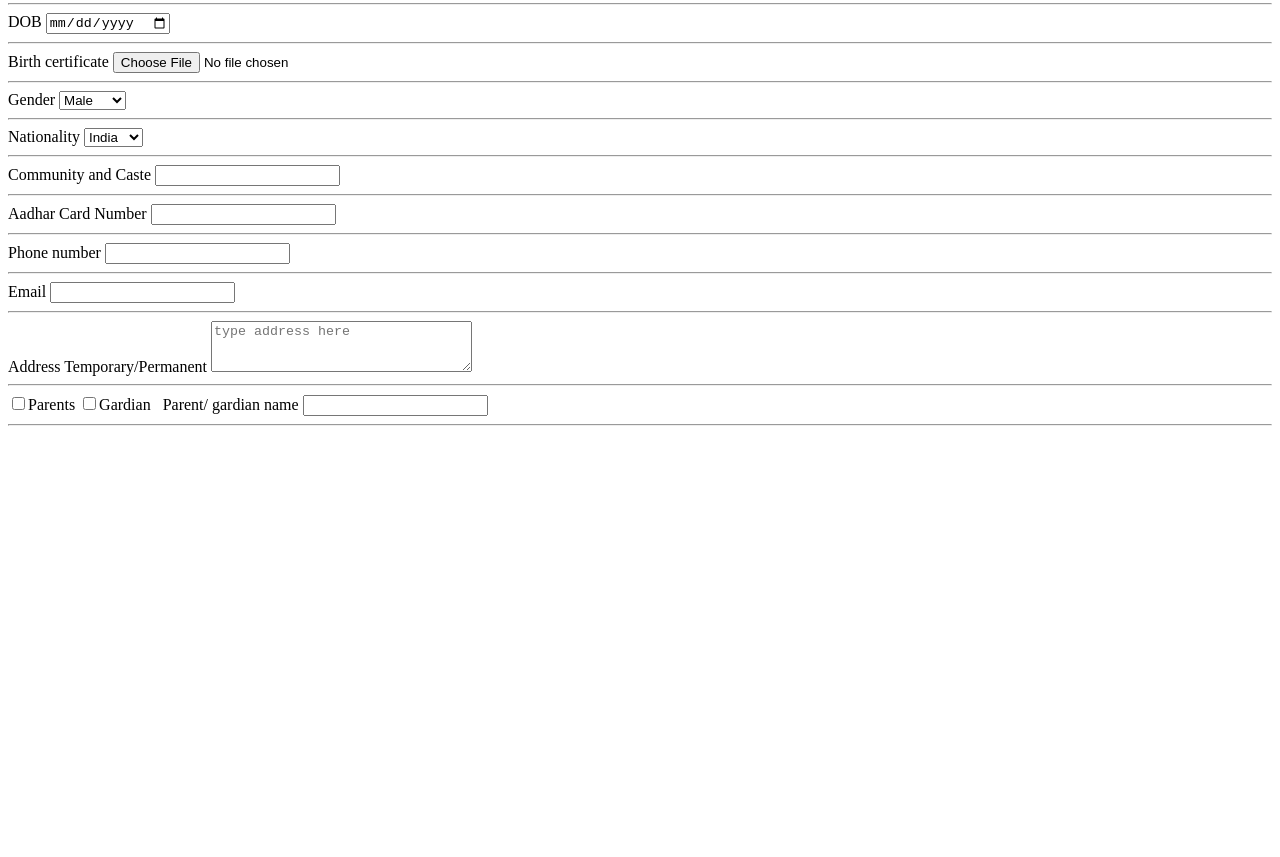
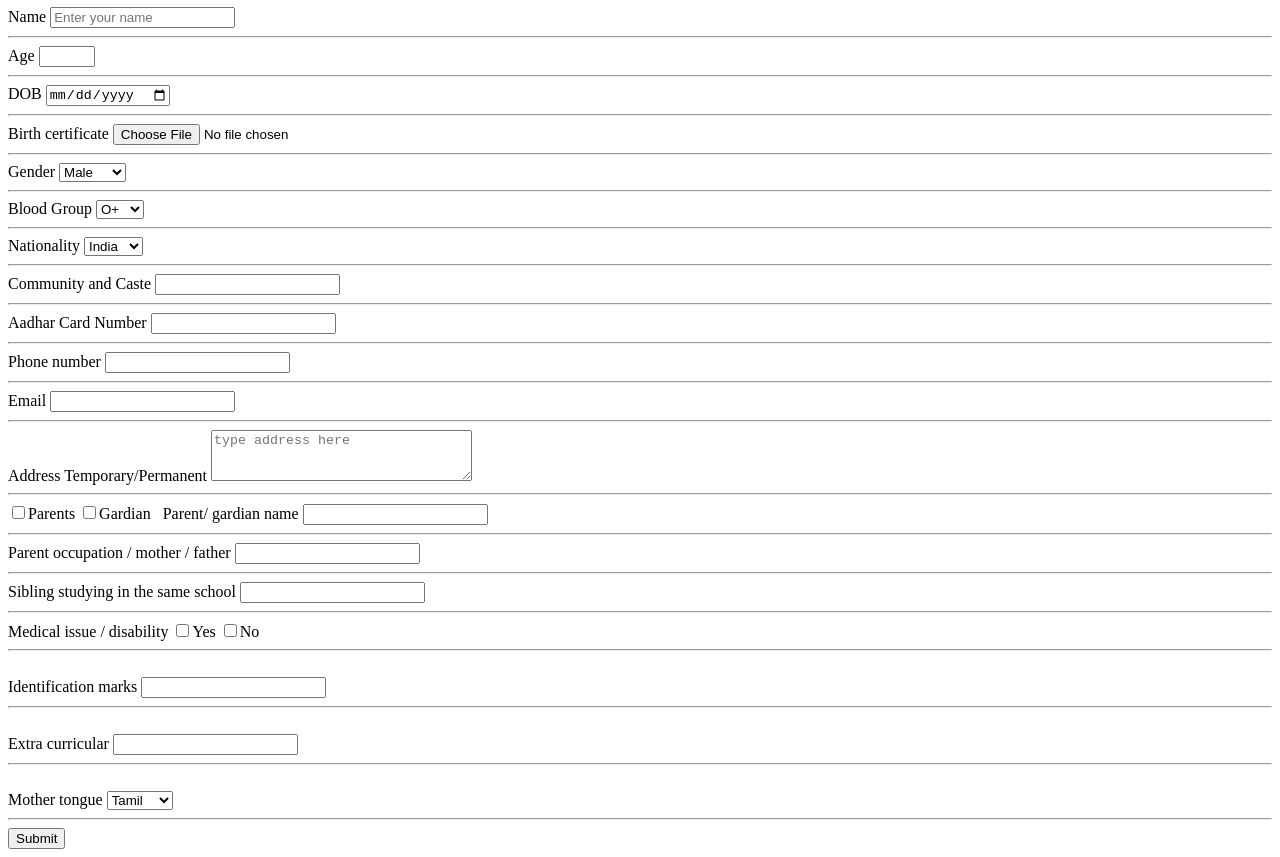
Before and after one commit to aswithaa2011/hosting-site, a plain HTML site: page form.html in a window 1280 px wide. Shown: the part 73-930 px from the top of the page. Before the commit the page ends 800 px from the top, so only its background shows below. Drawn offline with Linux system fonts and the light colour scheme.

Commit message:
day 5 Asssignment

```diff
--- a/form.html
+++ b/form.html
@@ -6,19 +6,20 @@
     <title>form</title>
 </head>
 <body>
+    <H1 >STUDENT ADMISSION FORM</H1>
     <form action="">
 
         <label for="">Name</label>
-        <input type="text"  ><br><hr>
+        <input type="text" placeholder="Enter your name " required ><br><hr>
 
         <label for="">Age</label>
-        <input type="number"> <br><hr>
+        <input type="number" min="2" max="18" required> <br><hr>
 
         <label for="">DOB</label>
-        <input type="date"> <br><hr>
+        <input type="date" required> <br><hr>
 
         <label for="">Birth certificate</label>
-        <input type="file"> <br><hr>
+        <input type="file" required> <br><hr>
 
         <label for="">Gender</label>
 <select name="" id="">
@@ -27,9 +28,20 @@
 <option value="">others</option>
 </select> <br> <hr>
 
+        <label for="">Blood Group</label>
+<select name="" id="">
+<option value="">O+</option>
+<option value="">O-</option>
+<option value="">A+</option>
+<option value="">A-</option>
+<option value="">B+</option>
+<option value="">B-</option>
+<option value="">AB+</option>
+<option value="">AB-</option>
+</select> <br> <hr>
 
         <label for="">Nationality</label>
-<select name="" id="">
+<select name="" id="" required>
 <option value="">India</option>
 <option value="">Korea</option>
 <option value="">Japan</option>
@@ -40,24 +52,54 @@
 <input type="text" value=""> <br><hr>
 
 <label for="">Aadhar Card Number</label>
-<input type="number"> <br> <hr>
+<input type="text" id="aadhaar" name="aadhaar"
+         pattern="\d{12}" maxlength="12" minlength="12"
+         title="Please enter a valid 12-digit Aadhaar number"
+         required> <br><hr>
 
 <label for="">Phone number</label>
-<input type="number"> <br> <hr>
+<input type="number" required> <br> <hr>
 
 <label for="">Email</label>
 <input type="email"> <br> <hr>
 
 <label for="" >Address Temporary/Permanent</label>
-<textarea name="" id="" rows="3" cols="30" placeholder="type address here"></textarea><br><hr>
+<textarea name="" id="" rows="3" cols="30" placeholder="type address here" required></textarea><br><hr>
 
 <label for=""><input type="checkbox">Parents</label>
 <label for=""><input type="checkbox">Gardian</label>
 <label for="">&nbsp;  Parent/ gardian name  </label> <input type="text"> <br><hr>
 
 
+<label for="">Parent occupation / mother / father</label>
+<input type="text"><br><hr>
+
+<label for="">Sibling studying in the same school </label>
+<input type="text" required><br><hr>
+
+<label for="">Medical issue / disability </label>
+<label for=""><input type="checkbox">Yes</label>
+<label for=""><input type="checkbox">No</label>
+<hr><br>
 
 
+<label for="">Identification marks</label>
+<input type="text" name="" id=""><hr><br>
+
+<label for="">Extra curricular
+</label>
+<input type="text" ><hr><br>
+
+ <label for="">Mother tongue</label>
+     <select name="" id="">
+     <option value="">Tamil</option>
+     <option value="">English</option>
+     <option value="">Hindi</option>
+     <option value="">Telugu</option>
+     </select>
+<br><hr>
+
+  <input type="submit" value="Submit">
 
 
 
```
